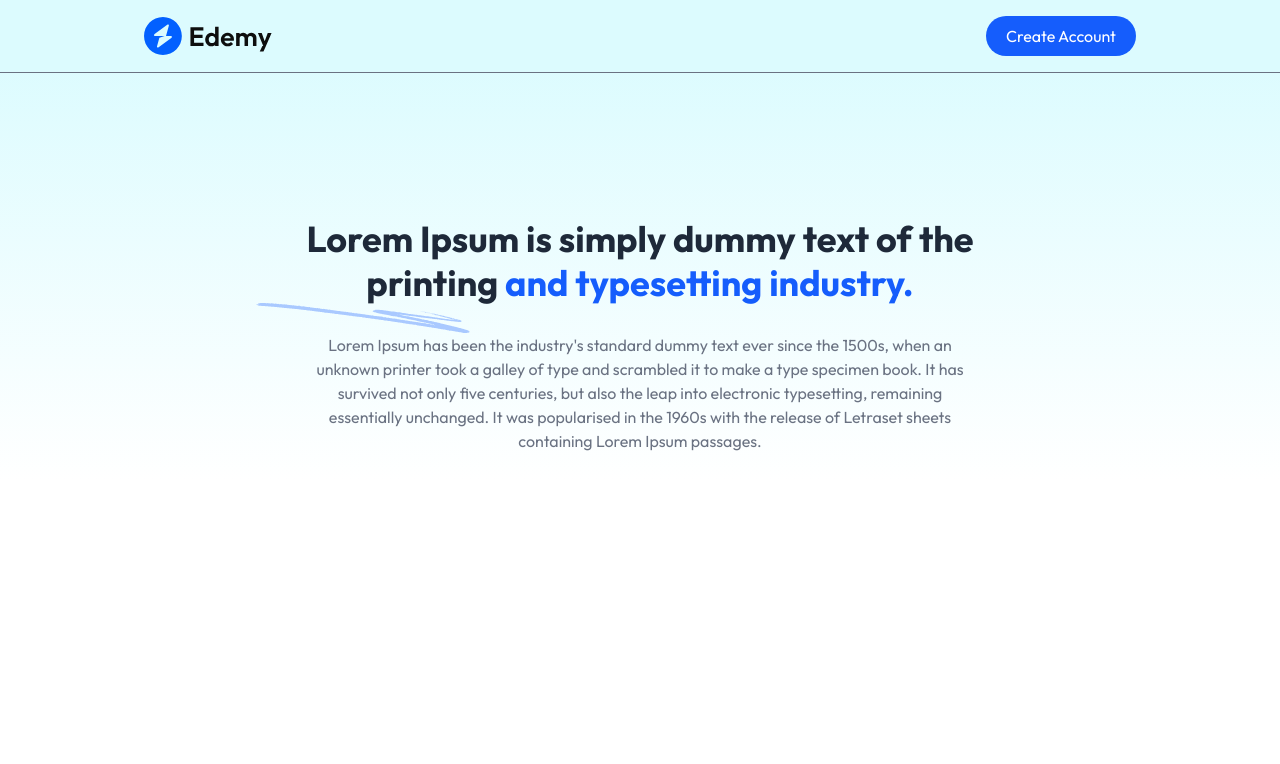
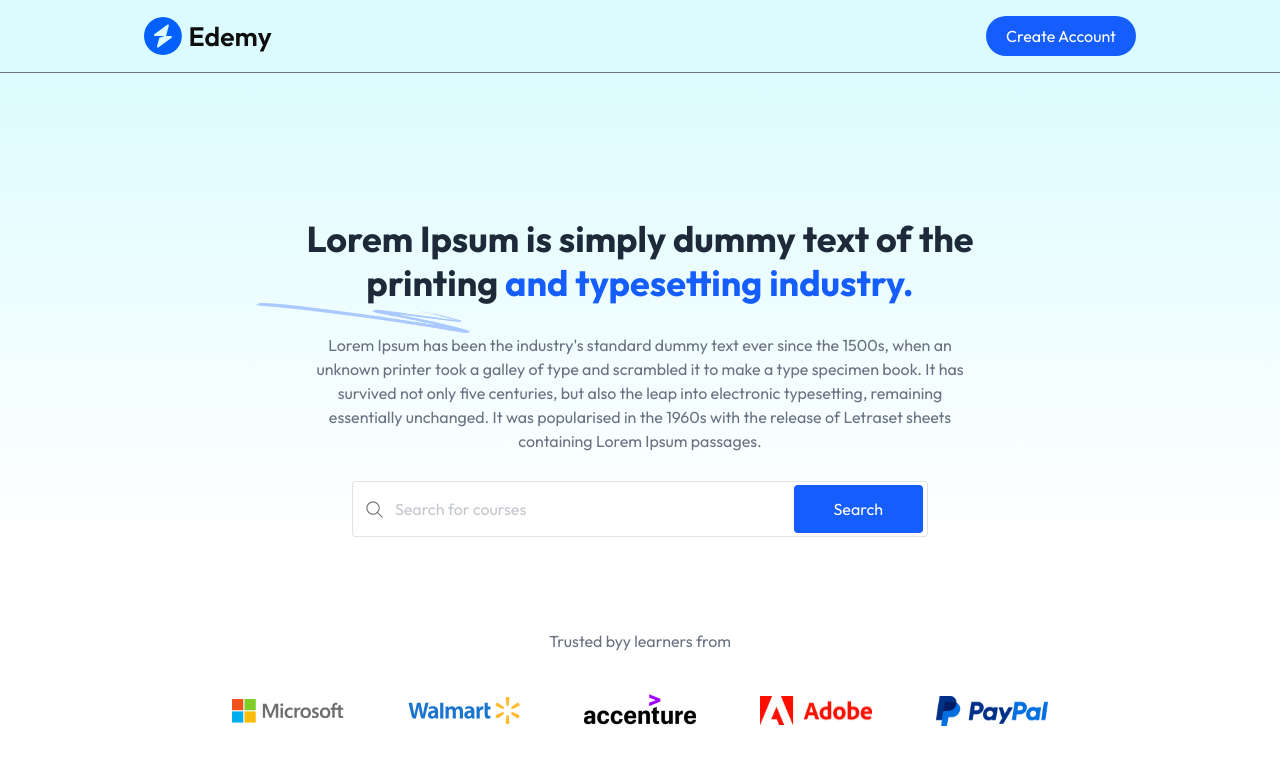
Before and after one commit to Grigary1/vlearn, a React (Vite) app in the folder frontend/: page / in a window 1280 px wide. Shown: the top 764 px of the page. Built offline with nearby package versions, Linux system fonts and the light colour scheme; no server answers; a web font is replaced by a local one.

Commit message:
created course section

```diff
--- a/frontend/src/components/student/Companies.jsx
+++ b/frontend/src/components/student/Companies.jsx
@@ -1,8 +1,18 @@
 import React from 'react'
+import { assets } from '../../assets/assets'
 
 const Companies = () => {
   return (
-    <div>Companies</div>
+    <div className='pt-16'>
+      <p className='text-base text-gray-500'>Trusted byy learners from </p>
+      <div className='flex flex-wrap items-center justify-center gap-6 md:gap-16 md:mt-10 mt-5'>
+        <img src={assets.microsoft_logo} alt="microsoft" className='w-20 md:w-28'/>
+        <img src={assets.walmart_logo} alt="microsoft" className='w-20 md:w-28'/>
+        <img src={assets.accenture_logo} alt="microsoft" className='w-20 md:w-28'/>
+        <img src={assets.adobe_logo} alt="microsoft" className='w-20 md:w-28'/>
+        <img src={assets.paypal_logo} alt="microsoft" className='w-20 md:w-28'/>
+      </div>
+    </div>
   )
 }
 
--- a/frontend/src/components/student/CourseSection.jsx
+++ b/frontend/src/components/student/CourseSection.jsx
@@ -2,7 +2,9 @@ import React from 'react'
 
 const CourseSection = () => {
   return (
-    <div>CourseSection</div>
+    <div>
+      <h2>Learn from the best</h2>
+    </div>
   )
 }
 
--- a/frontend/src/components/student/Hero.jsx
+++ b/frontend/src/components/student/Hero.jsx
@@ -1,5 +1,7 @@
 import React from 'react'
 import { assets } from '../../assets/assets'
+import SearchBar from './SearchBar';
+import Companies from './Companies';
 
 const Hero = () => {
   return (
@@ -17,6 +19,8 @@ const Hero = () => {
       <p className="md:hidden text-gray-500 max-w-sm mx-auto">
         It was popularised in the 1960s with the release of Letraset sheets containing Lorem Ipsum passages.
       </p>
+      <SearchBar/>
+
     </div>
   );
 };
--- a/frontend/src/components/student/SearchBar.jsx
+++ b/frontend/src/components/student/SearchBar.jsx
@@ -1,13 +1,23 @@
-import React from 'react'
+import React, { useState } from 'react'
 import { assets } from '../../assets/assets'
+import { useNavigate } from 'react-router-dom'
 
-const SearchBar = () => {
+const SearchBar = ({data}) => {
+
+  const navigate=useNavigate();
+  const [input,setInput]=useState(data?data:'');
+
+  const onSearchHandler=(e)=>{
+    e.preventDefault();
+    navigate('/coure-list/'+input)
+  }
+
   return (
-    <div>
-      <form>
-        <img src={assets.search_icon} alt="search icon" />
+      <form onSubmit={onSearchHandler} className='max-w-xl w-full md:h-14 h-12 flex items-center bg-white border border-gray-500/20 rounded'>
+        <img className='md:w-auto w-10 px-3' src={assets.search_icon} alt="search icon" />
+        <input onChange={e=>setInput(e.target.value)} value={input} type="text" placeholder='Search for courses' className='w-full h-full outline-none text-gray-500/80'/>
+        <button className='bg-blue-600 rounded text-white md:px-10 px-7 md:py-3 py-2 mx-1 cursor-pointer' type='submit'>Search</button>
       </form>
-    </div>
   )
 }
 
--- a/frontend/src/pages/student/Home.jsx
+++ b/frontend/src/pages/student/Home.jsx
@@ -1,10 +1,12 @@
 import React from 'react'
 import Hero from '../../components/student/Hero'
+import Companies from '../../components/student/Companies'
 
 const Home = () => {
   return (
     <div className='flex flex-col items-center space-y-7 text-center'>
       <Hero/>
+      <Companies/>
     </div>
   )
 }
```
